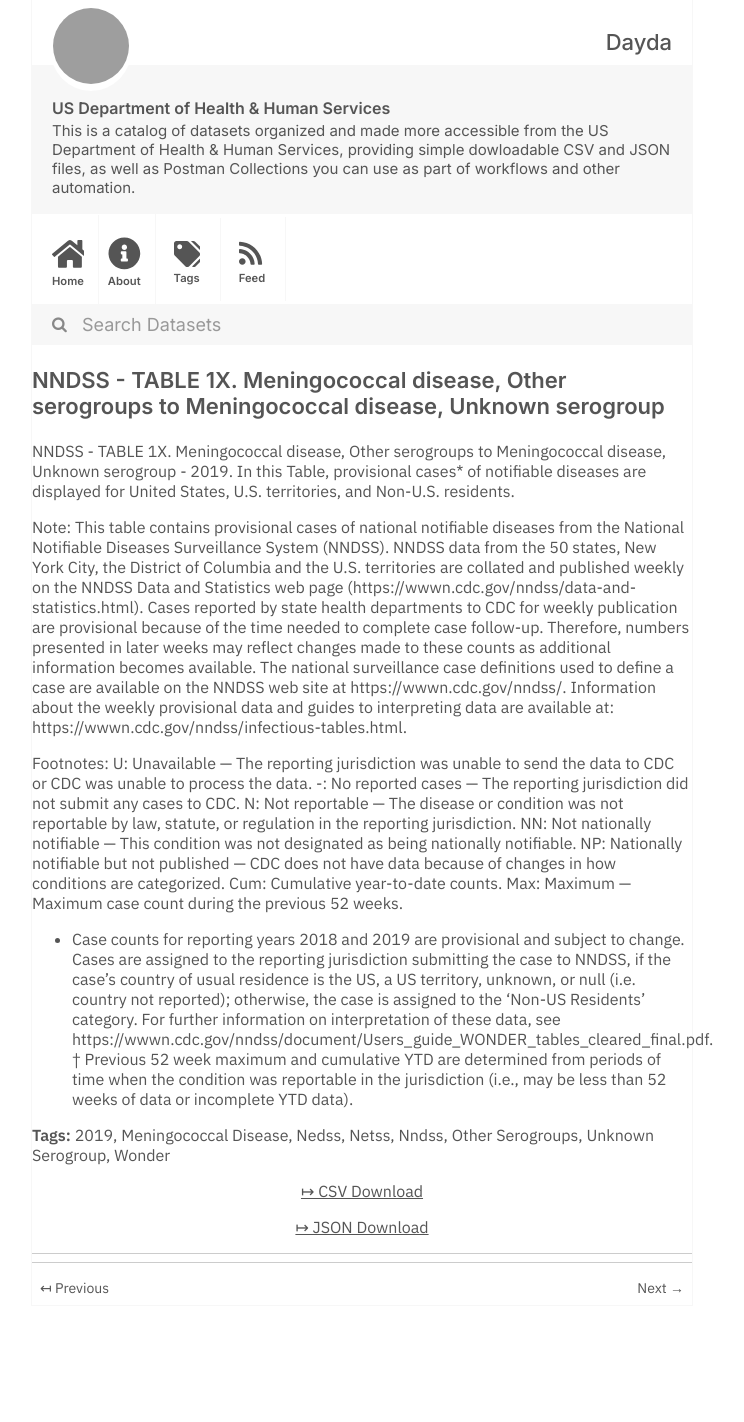
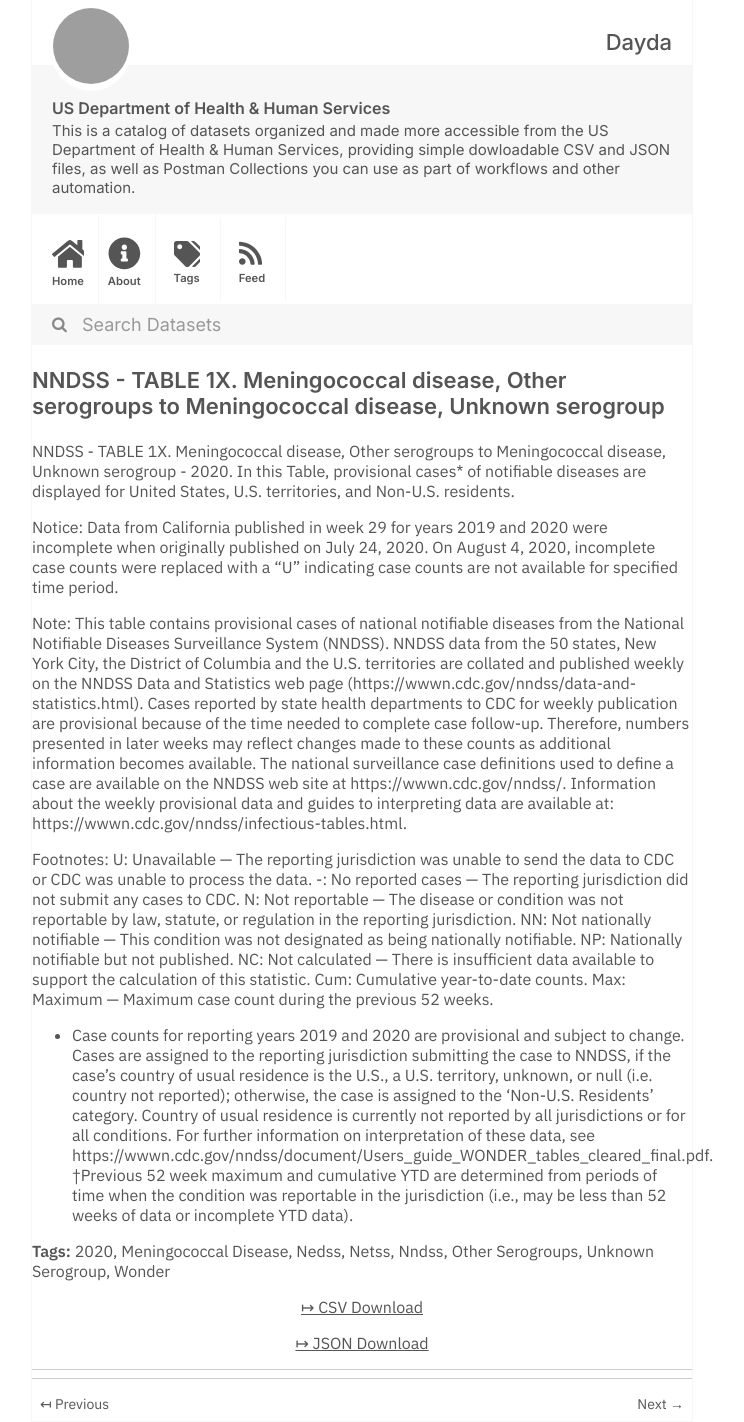
Before and after one commit to dayda-entities/us-department-of-health-and-human-services, a Jekyll site: the page built from _posts/2020-11-10-nndss-table-1x-meningococcal-d.md, in a window 1280 px wide. Shown: the whole page, without its empty margins (278-1022 px from the left). Built offline with Jekyll 4.4.1, drawn with Linux system fonts in a browser that asks for light colours; before the commit the page ends 1306 px from its top, so only the background shows below that; grey boxes are pictures that could not be loaded.

Commit message:
Publish Data

```diff
--- a/_posts/2020-11-10-nndss-table-1x-meningococcal-d.md
+++ b/_posts/2020-11-10-nndss-table-1x-meningococcal-d.md
@@ -1,13 +1,13 @@
 ---
 title: >-
-  NNDSS - TABLE 1X. Meningococcal disease,  Other serogroups to Meningococcal
+  NNDSS - TABLE 1X. Meningococcal disease, Other serogroups to Meningococcal
   disease, Unknown serogroup
-created: '2020-11-10T16:17:46.903595'
-modified: '2021-04-21T22:47:59.770001'
+created: '2020-11-10T16:16:35.057987'
+modified: '2021-04-26T20:54:40.269760'
 state: active
 type: dataset
 tags:
-  - '2019'
+  - '2020'
   - Meningococcal Disease
   - Nedss
   - Netss
@@ -16,12 +16,14 @@ tags:
   - Unknown Serogroup
   - Wonder
 groups: []
-csv_url: 'https://data.cdc.gov/api/views/d7xj-2da2/rows.csv?accessType=DOWNLOAD'
-json_url: 'https://data.cdc.gov/api/views/d7xj-2da2/rows.json?accessType=DOWNLOAD'
+csv_url: 'https://data.cdc.gov/api/views/m8jv-u92i/rows.csv?accessType=DOWNLOAD'
+json_url: 'https://data.cdc.gov/api/views/m8jv-u92i/rows.json?accessType=DOWNLOAD'
 layout: post
 
 ---
-NNDSS - TABLE 1X. Meningococcal disease,  Other serogroups to Meningococcal disease, Unknown serogroup - 2019. In this Table, provisional cases* of notifiable diseases are displayed for United States, U.S. territories, and Non-U.S. residents.
+NNDSS - TABLE 1X. Meningococcal disease, Other serogroups to Meningococcal disease, Unknown serogroup - 2020. In this Table, provisional cases* of notifiable diseases are displayed for United States, U.S. territories, and Non-U.S. residents.
+
+Notice: Data from California published in week 29 for years 2019 and 2020 were incomplete when originally published on July 24, 2020. On August 4, 2020, incomplete case counts were replaced with a "U" indicating case counts are not available for specified time period.
 
 Note:
 This table contains provisional cases of national notifiable diseases from the National Notifiable Diseases Surveillance System (NNDSS). NNDSS data from the 50 states, New York City, the District of Columbia and the U.S. territories are collated and published weekly on the NNDSS Data and Statistics web page (https://wwwn.cdc.gov/nndss/data-and-statistics.html). Cases reported by state health departments to CDC for weekly publication are provisional because of the time needed to complete case follow-up. Therefore, numbers presented in later weeks may reflect changes made to these counts as additional information becomes available. The national surveillance case definitions used to define a case are available on the NNDSS web site at https://wwwn.cdc.gov/nndss/. Information about the weekly provisional data and guides to interpreting data are available at: https://wwwn.cdc.gov/nndss/infectious-tables.html.
@@ -31,8 +33,9 @@ U: Unavailable — The reporting jurisdiction was unable to send the data to CDC
 -: No reported cases — The reporting jurisdiction did not submit any cases to CDC.
 N: Not reportable — The disease or condition was not reportable by law, statute, or regulation in the reporting jurisdiction.
 NN: Not nationally notifiable — This condition was not designated as being nationally notifiable.
-NP: Nationally notifiable but not published — CDC does not have data because of changes in how conditions are categorized.
+NP: Nationally notifiable but not published.
+NC: Not calculated — There is insufficient data available to support the calculation of this statistic.
 Cum: Cumulative year-to-date counts.
 Max: Maximum — Maximum case count during the previous 52 weeks.
-* Case counts for reporting years 2018 and 2019 are provisional and subject to change. Cases are assigned to the reporting jurisdiction submitting the case to NNDSS, if the case's country of usual residence is the US, a US territory, unknown, or null (i.e. country not reported); otherwise, the case is assigned to the 'Non-US Residents' category. For further information on interpretation of these data, see https://wwwn.cdc.gov/nndss/document/Users_guide_WONDER_tables_cleared_final.pdf.
-† Previous 52 week maximum and cumulative YTD are determined from periods of time when the condition was reportable in the jurisdiction (i.e., may be less than 52 weeks of data or incomplete YTD data).
+* Case counts for reporting years 2019 and 2020 are provisional and subject to change. Cases are assigned to the reporting jurisdiction submitting the case to NNDSS, if the case's country of usual residence is the U.S., a U.S. territory, unknown, or null (i.e. country not reported); otherwise, the case is assigned to the 'Non-U.S. Residents' category. Country of usual residence is currently not reported by all jurisdictions or for all conditions. For further information on interpretation of these data, see https://wwwn.cdc.gov/nndss/document/Users_guide_WONDER_tables_cleared_final.pdf.
+†Previous 52 week maximum and cumulative YTD are determined from periods of time when the condition was reportable in the jurisdiction (i.e., may be less than 52 weeks of data or incomplete YTD data).
```
